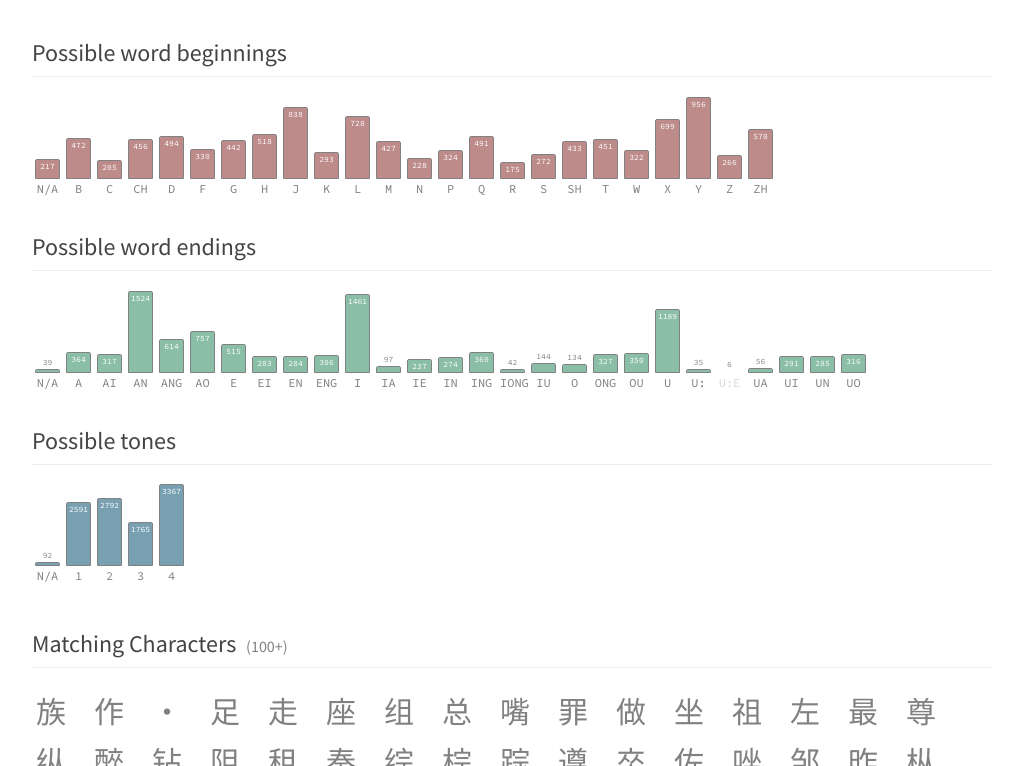
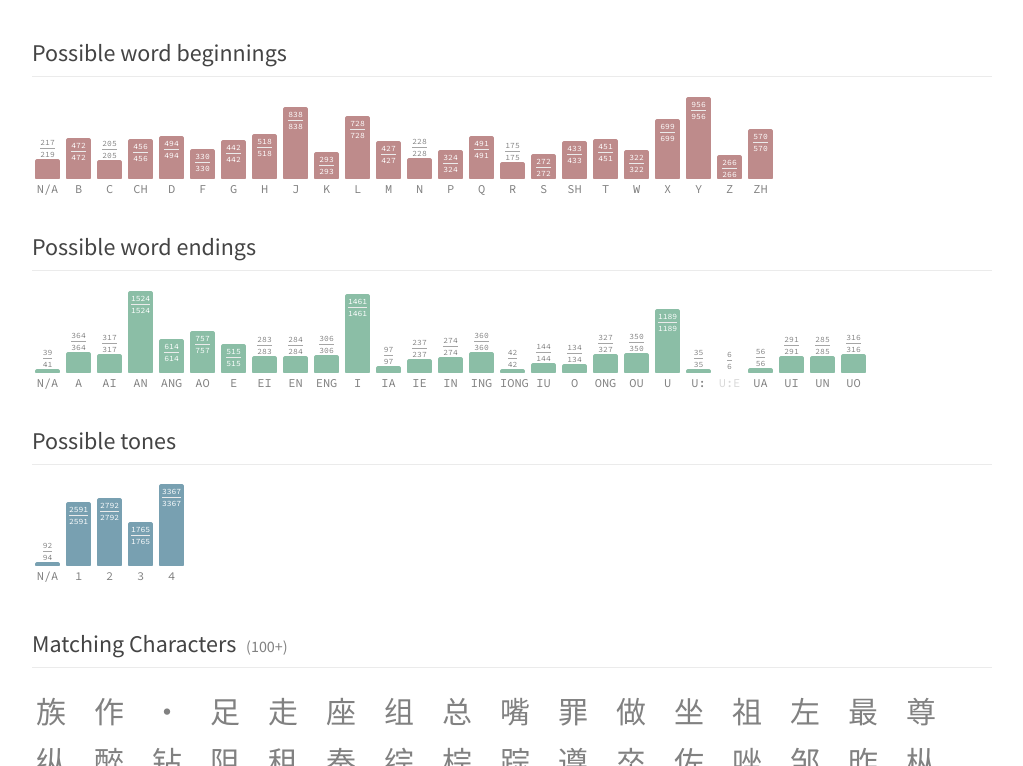
Before and after one commit to enjalot/pinyin, a plain HTML site: page index.html in a window 1280 px wide. Shown: the part 587-1353 px from the top of the page, without its empty margins (128-1151 px from the left). Drawn offline with Linux system fonts and the light colour scheme.

Commit message:
add denominator and style a little

```diff
--- a/definition.js
+++ b/definition.js
@@ -39,3 +39,7 @@ Definition.prototype.fetch = function() {
     model.set("numDefinitions", data.length);
   });
 }
+Definition.prototype.firstPinyin = function(pin) {
+  console.log("pin", pin)
+  return pin.split(",")[0];
+}
--- a/index.html
+++ b/index.html
@@ -119,8 +119,13 @@
         <div class="bar {{if #d.selectionHeight}}highlight{{/if}}" style="height:{{#d.height}}px;top:{{#d.y}}px;">
           <div class="inner" style="height:{{#d.selectionHeight}}px;top:{{#d.selectionY}}px;"></div>
         </div>
-        <div class="value" style="margin-top:{{if #d.height < 12}}{{-#d.height-14}}{{else}}{{-#d.height}}{{/}}px;{{if #d.height < 10}}color:#818181{{/}}">
-          {{selection[#i].value}}</div>
+        <div class="value {{if #d.height < 20}}outside{{/}}" style="margin-top:{{if #d.height < 22}}{{-#d.height-24}}{{else}}{{-#d.height}}{{/}}px;">
+          {{selection[#i].value}}
+          <br>
+          <span class=denominator>
+            {{data[#i].value}}
+          </span>
+        </div>
         <div class="letter" style="opacity:{{if +#d.selectionHeight}}1{{else}}0.3{{/}}">{{data[#i].key || "N/A"}}</div>
       </div>
     {{/each}}
@@ -130,7 +135,7 @@
 <template id="definition" attributes="char">
   <div class="bars">
     {{if @char.pinyin}}
-      <audio controls src="https://s3.amazonaws.com/pinyin/audio/{{@char.pinyin}}.mp3"></audio>
+      <audio controls src="https://s3.amazonaws.com/pinyin/audio/{{firstPinyin(@char.pinyin)}}.mp3"></audio>
     {{/if}}
     <p>
     {{if numDefinitions}}
--- a/style.css
+++ b/style.css
@@ -122,18 +122,31 @@ input {
 .bar {
   border-radius: 2px 2px 0px 0px;
 }
-.highlight {
-  border: 1px solid #818181;
-}
+
 .inner {
   width: 100%;
   position:relative;
+}
+.outside {
+  color:#818181;
+}
+.denominator {
+  border-top: 1px solid #ebebeb;
+  top: 2px;
+  position: relative;
+}
+.outside .denominator {
+  border-top: 1px solid #a5a5a5;
 }
 .initials .bar {
   background-color: #e5d1d1;
 }
 .initials .inner {
   background-color: #be8b8b;
+}
+.initials .highlight {
+  border: 1px solid #be8b8b;
+  border-radius: 2px 2px 0px 0px;
 }
 
 .finals .bar {
@@ -142,11 +155,19 @@ input {
 .finals .inner {
   background-color: #8bbea6;
 }
+.finals .highlight {
+  border: 1px solid #8bbea6;
+  border-radius: 2px 2px 0px 0px;
+}
 .tones .bar {
   background-color: rgb(199,216,223);
 }
 .tones .inner {
   background-color: rgb(120,160,177);
+}
+.tones .highlight {
+  border: 1px solid rgb(120,160,177);
+  border-radius: 2px 2px 0px 0px;
 }
 
 
```
